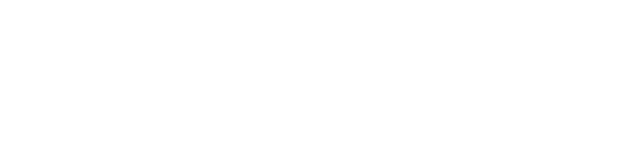
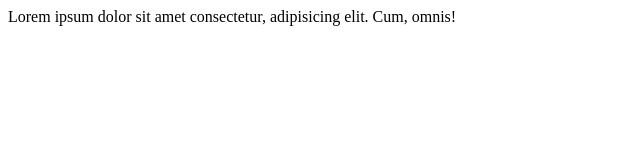
Before and after one commit to AndreaBedoya/evaluacion, a plain HTML site: page index.html in a window 1280 px wide. Shown: the whole page, without its empty margins (0-640 px from the left). Drawn offline with Linux system fonts and the light colour scheme.

Commit message:
version 1.0.0

```diff
--- a/index.html
+++ b/index.html
@@ -5,6 +5,7 @@
     <title>Document</title>
 </head>
 <body>
-
+    <p>Lorem ipsum dolor sit amet consectetur, adipisicing elit. Cum, omnis!
+    </p>
 </body>
 </html>
```
